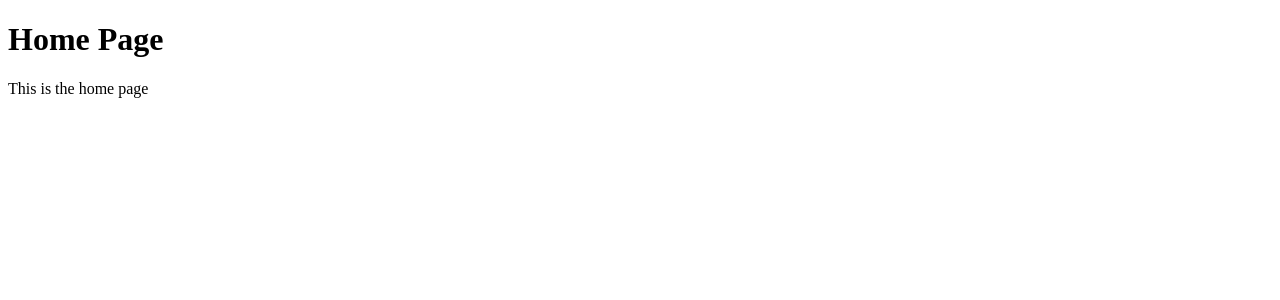
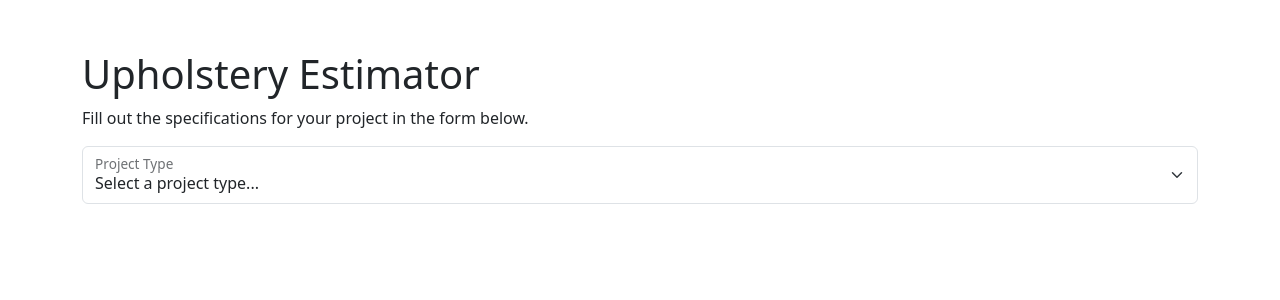
Before and after one commit to lauren-schmidt/upholstery-estimator, a Flask app: page / in a window 1280 px wide. Shown: the top 300 px of the page. Run offline with Flask 3, Linux system fonts and the light colour scheme; some libraries are stand-ins or nearby versions.

Commit message:
Working on form

```diff
--- a/templates/index.html
+++ b/templates/index.html
@@ -7,9 +7,46 @@
     <meta name="viewport" content="width=device-width, initial-scale=1.0">
     <title>Document</title>
 
+    <!-- Bootstrap -->
+    <link href="https://cdn.jsdelivr.net/npm/bootstrap@5.3.3/dist/css/bootstrap.min.css" rel="stylesheet">
+  <script src="https://cdn.jsdelivr.net/npm/bootstrap@5.3.3/dist/js/bootstrap.bundle.min.js"></script>
 </head>
 
 <body>
-    <h1>Home Page</h1>
-    <p> This is the home page</p>
+    <div class="container">
+        <h1 style="margin-top: 50px">
+            Upholstery Estimator
+        </h1>
+        <p>Fill out the specifications for your project in the form below.</p>
+        <form>
+            <div class="mb-3">
+                <div class="form-floating">
+                    <select class="form-select mb-3">
+                        <option selected>Select a project type...</option>
+                        <option value="bench-cushion">Bench Cushion</option>
+                        <option value="chair-reupholster">Chair - Reupholster</option>
+                        <option value="cushion">Cushion</option>
+                        <option value="cushion-repair">Cushion - Repair</option>
+                        <option value="drop-in-seat">Drop-In Dining Room Seat</option>
+                        <option value="drop-in-seat-repair">Drop-In Dining Room Seat - Repair</option>
+                        <option value="drop-in-seat-reupholster">Drop-In Dining Room Seat - Reupholster</option>
+                    </select>
+                    <label for="floatingSelect">Project Type</label>
+                </div>
+
+
+            </div>
+        </form>
+    </div>
+
+    <!-- Bootstrap JS -->
+    <script src="https://code.jquery.com/jquery-3.2.1.slim.min.js"
+        integrity="sha384-KJ3o2DKtIkvYIK3UENzmM7KCkRr/rE9/Qpg6aAZGJwFDMVNA/GpGFF93hXpG5KkN"
+        crossorigin="anonymous"></script>
+    <script src="https://cdn.jsdelivr.net/npm/popper.js@1.12.9/dist/umd/popper.min.js"
+        integrity="sha384-ApNbgh9B+Y1QKtv3Rn7W3mgPxhU9K/ScQsAP7hUibX39j7fakFPskvXusvfa0b4Q"
+        crossorigin="anonymous"></script>
+    <script src="https://cdn.jsdelivr.net/npm/bootstrap@4.0.0/dist/js/bootstrap.min.js"
+        integrity="sha384-JZR6Spejh4U02d8jOt6vLEHfe/JQGiRRSQQxSfFWpi1MquVdAyjUar5+76PVCmYl"
+        crossorigin="anonymous"></script>
 </body>
```
